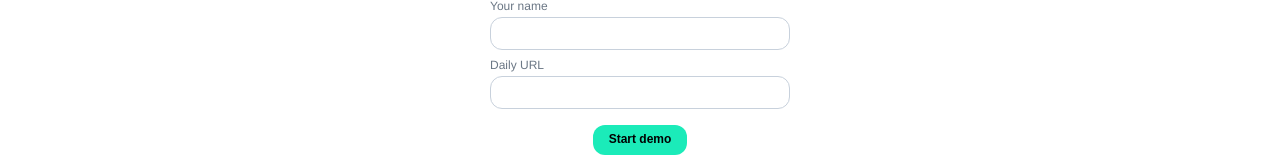
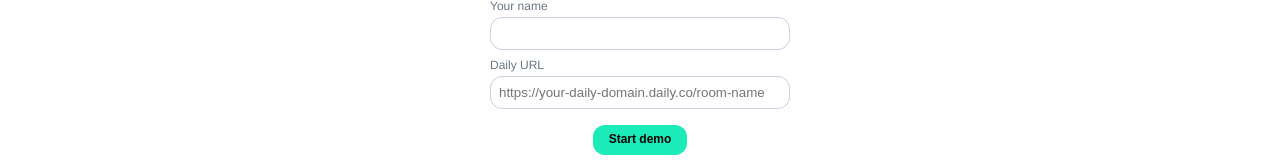
Before and after one commit to daily-demos/vue-call-object, a Vue app: page / in a window 1280 px wide. Shown: the part 519-685 px from the top of the page. Built offline with nearby package versions, Linux system fonts and the light colour scheme.

Commit message:
add deployed demo link to readme and placeholder text so the daily url requirement is clear

```diff
--- a/src/components/Home.vue
+++ b/src/components/Home.vue
@@ -9,7 +9,13 @@
           <label for="name">Your name</label>
           <input type="text" id="name" required v-model="name" />
           <label for="name">Daily URL</label>
-          <input type="text" id="url" required v-model="url" />
+          <input
+            type="text"
+            id="url"
+            placeholder="https://your-daily-domain.daily.co/room-name"
+            required
+            v-model="url"
+          />
         </div>
         <div class="submit-container">
           <button type="submit">
```
Also changed, not shown: 1 other file (tests, documents, lock files or other folders).
